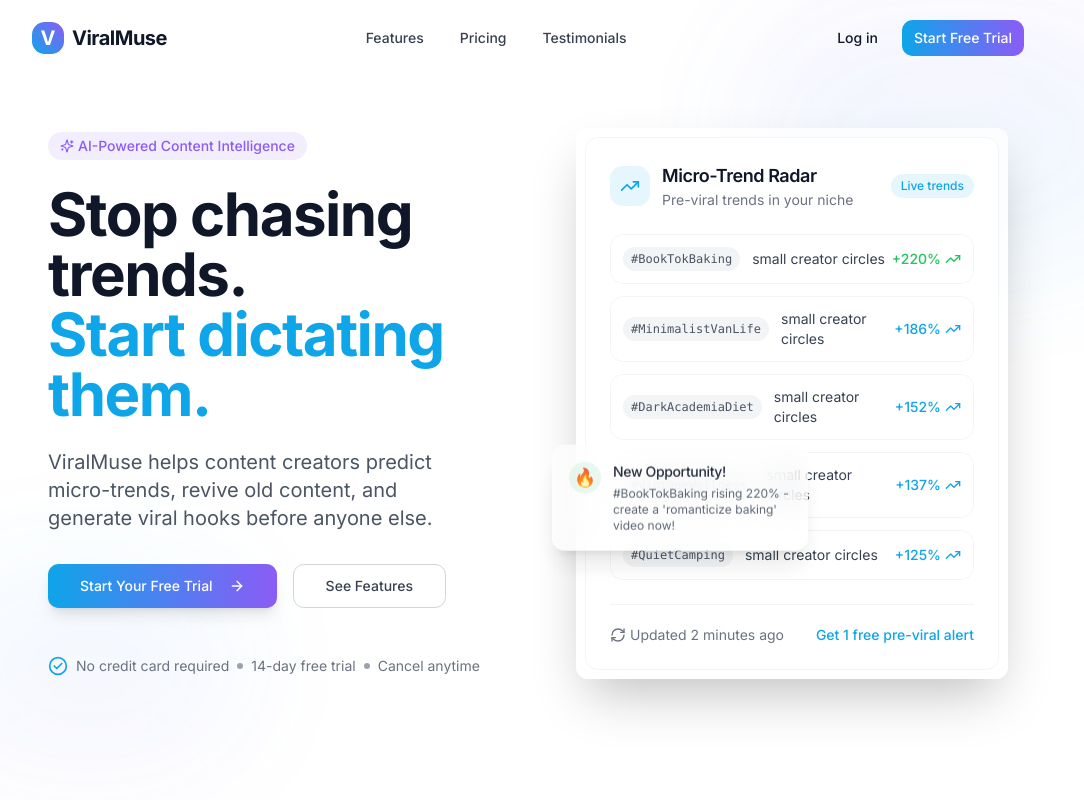
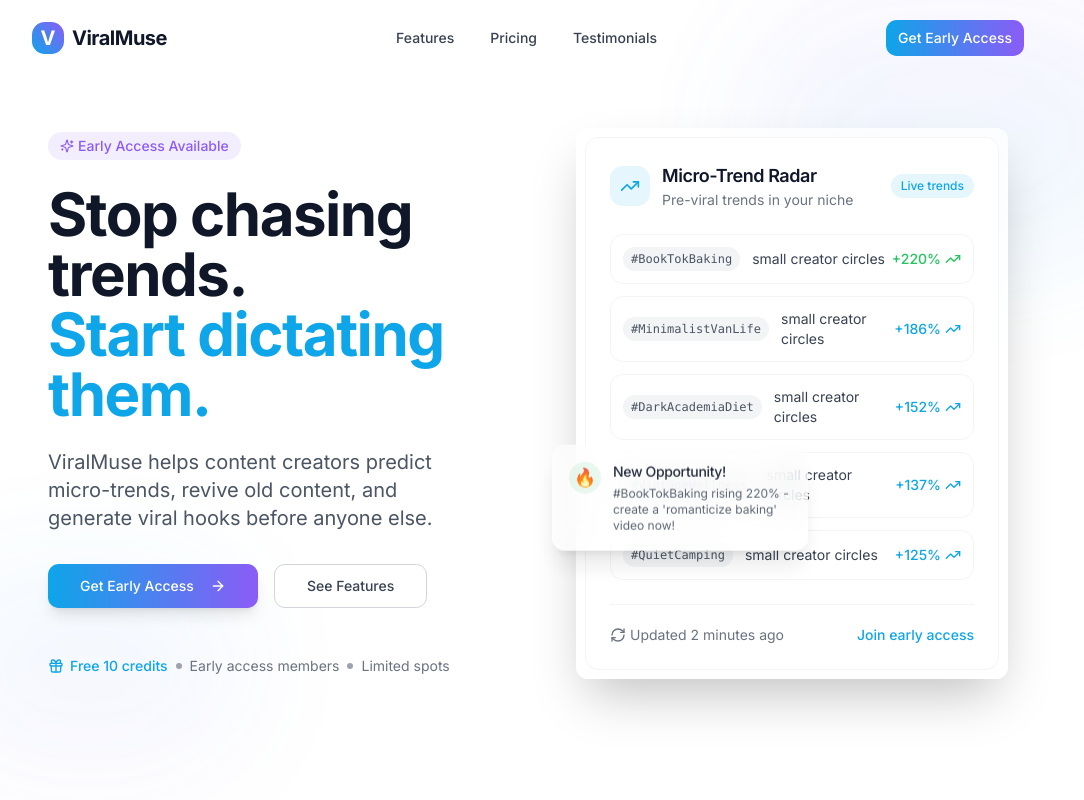
Before and after one commit to Advaithhhh/trendmuse-spark, a React (Vite) app: page / in a window 1280 px wide. Shown: the top 800 px of the page, without its empty margins (112-1196 px from the left). Built offline with nearby package versions, Linux system fonts and the light colour scheme.

Commit message:
Replace "Start Free Trial" with "Get Early Access"
- Replaced all instances of "Start Free Trial" and "Login" with "Get Early Access"
- Added a note about receiving 10 free credits upon early access registration.

```diff
--- a/src/components/HeroSection.tsx
+++ b/src/components/HeroSection.tsx
@@ -1,7 +1,8 @@
+
 import React, { useEffect, useRef } from "react";
 import { Link } from "react-router-dom";
 import { Button } from "@/components/ui/button";
-import { ArrowRight, TrendingUp, Sparkles, RefreshCw } from "lucide-react";
+import { ArrowRight, TrendingUp, Sparkles, RefreshCw, Gift } from "lucide-react";
 
 const HeroSection = () => {
   const trendingItemsRef = useRef<HTMLDivElement>(null);
@@ -53,7 +54,7 @@ const HeroSection = () => {
             <div className="flex items-center mb-6 space-x-2">
               <div className="bg-brand-purple/10 text-brand-purple rounded-full px-3 py-1 text-sm font-medium inline-flex items-center">
                 <Sparkles className="h-3.5 w-3.5 mr-1" />
-                <span>AI-Powered Content Intelligence</span>
+                <span>Early Access Available</span>
               </div>
             </div>
 
@@ -72,7 +73,7 @@ const HeroSection = () => {
                   size="lg"
                   className="bg-gradient-to-r from-brand-blue to-brand-purple text-white w-full sm:w-auto font-medium px-8 shadow-lg hover:shadow-xl transition-all duration-300 transform hover:-translate-y-1 hover:from-brand-blue/90 hover:to-brand-purple/90"
                 >
-                  <span>Start Your Free Trial</span>
+                  <span>Get Early Access</span>
                   <ArrowRight className="ml-2 h-4 w-4" />
                 </Button>
               </Link>
@@ -87,14 +88,14 @@ const HeroSection = () => {
             </div>
 
             <div className="flex items-center space-x-2 text-sm text-gray-500 dark:text-gray-400">
-              <svg className="h-5 w-5 text-brand-blue" viewBox="0 0 24 24" fill="none" xmlns="http://www.w3.org/2000/svg">
-                <path d="M7.5 12L10.5 15L16.5 9M22 12C22 17.5228 17.5228 22 12 22C6.47715 22 2 17.5228 2 12C2 6.47715 6.47715 2 12 2C17.5228 2 22 6.47715 22 12Z" stroke="currentColor" strokeWidth="2" strokeLinecap="round" strokeLinejoin="round" />
-              </svg>
-              <span>No credit card required</span>
+              <div className="flex items-center">
+                <Gift className="h-4 w-4 text-brand-blue mr-1.5" />
+                <span className="font-medium text-brand-blue">Free 10 credits</span>
+              </div>
               <div className="w-1.5 h-1.5 rounded-full bg-gray-400 dark:bg-gray-600" />
-              <span>14-day free trial</span>
+              <span>Early access members</span>
               <div className="w-1.5 h-1.5 rounded-full bg-gray-400 dark:bg-gray-600" />
-              <span>Cancel anytime</span>
+              <span>Limited spots</span>
             </div>
           </div>
 
@@ -151,7 +152,7 @@ const HeroSection = () => {
                         to="/register"
                         className="text-sm font-medium text-brand-blue hover:text-brand-purple transition-colors"
                       >
-                        Get 1 free pre-viral alert
+                        Join early access
                       </Link>
                     </div>
                   </div>
--- a/src/components/Navbar.tsx
+++ b/src/components/Navbar.tsx
@@ -106,17 +106,12 @@ const Navbar = () => {
 
         {/* Desktop Auth Buttons */}
         <div className="hidden md:flex items-center space-x-3">
-          <Link to="/login">
-            <Button variant="ghost" size="sm" className="font-medium">
-              Log in
-            </Button>
-          </Link>
           <Link to="/register">
             <Button
               size="sm"
               className="bg-gradient-to-r from-brand-blue to-brand-purple hover:from-brand-blue/90 hover:to-brand-purple/90 text-white font-medium transition-all duration-300 hover:shadow-lg"
             >
-              Start Free Trial
+              Get Early Access
             </Button>
           </Link>
         </div>
@@ -179,16 +174,11 @@ const Navbar = () => {
           </div>
 
           <div className="p-4 border-t border-gray-200 dark:border-gray-800 space-y-3">
-            <Link to="/login" onClick={closeMobileMenu}>
-              <Button variant="outline" className="w-full font-medium">
-                Log in
-              </Button>
-            </Link>
             <Link to="/register" onClick={closeMobileMenu}>
               <Button
                 className="w-full bg-gradient-to-r from-brand-blue to-brand-purple hover:from-brand-blue/90 hover:to-brand-purple/90 text-white font-medium"
               >
-                Start Free Trial
+                Get Early Access
               </Button>
             </Link>
           </div>
--- a/src/components/PricingTable.tsx
+++ b/src/components/PricingTable.tsx
@@ -1,7 +1,7 @@
 
 import React, { useState } from "react";
 import { Link } from "react-router-dom";
-import { Check, X, HelpCircle, ArrowRight } from "lucide-react";
+import { Check, X, HelpCircle, ArrowRight, Gift } from "lucide-react";
 import { Button } from "@/components/ui/button";
 import {
   Tooltip,
@@ -36,7 +36,7 @@ const PricingTable = () => {
         "Team accounts",
         "API access",
       ],
-      cta: "Start Hobbyist Trial",
+      cta: "Get Early Access",
       highlighted: false,
     },
     {
@@ -57,7 +57,7 @@ const PricingTable = () => {
         "Competitor gap reports",
         "API access",
       ],
-      cta: "Start Pro Creator Trial",
+      cta: "Get Early Access",
       highlighted: true,
       badge: "Most Popular",
     },
@@ -78,7 +78,7 @@ const PricingTable = () => {
         "Custom integrations",
       ],
       notIncluded: [],
-      cta: "Start Agency Trial",
+      cta: "Get Early Access",
       highlighted: false,
     },
   ];
@@ -110,7 +110,11 @@ const PricingTable = () => {
             Choose the plan that's right for you
           </h2>
           <p className="text-xl text-gray-600 dark:text-gray-300 mb-8">
-            All plans include a 14-day free trial. No credit card required.
+            <span className="font-medium text-brand-blue inline-flex items-center mr-2">
+              <Gift className="h-4 w-4 mr-1" />
+              Free 10 credits
+            </span>
+            when you register for early access.
           </p>
 
           {/* Billing Toggle */}
@@ -205,6 +209,11 @@ const PricingTable = () => {
                   </Button>
                 </Link>
 
+                <div className="flex items-center mb-6 text-sm">
+                  <Gift className="h-4 w-4 text-brand-blue mr-1.5" />
+                  <span className="text-brand-blue font-medium">Free 10 credits included</span>
+                </div>
+
                 <div className="border-t border-gray-200 dark:border-gray-800 pt-6">
                   <h4 className="font-medium mb-4">What's included:</h4>
                   <ul className="space-y-3">
--- a/src/pages/Index.tsx
+++ b/src/pages/Index.tsx
@@ -1,10 +1,11 @@
+
 import React from "react";
 import Navbar from "@/components/Navbar";
 import HeroSection from "@/components/HeroSection";
 import FeatureSection from "@/components/FeatureSection";
 import PricingTable from "@/components/PricingTable";
 import Footer from "@/components/Footer";
-import { ArrowRight, ArrowDownRight, Zap, Search, AlertCircle } from "lucide-react";
+import { ArrowRight, ArrowDownRight, Zap, Search, AlertCircle, Gift } from "lucide-react";
 import { Button } from "@/components/ui/button";
 import TestimonialCard from "@/components/TestimonialCard";
 import { Link } from "react-router-dom";
@@ -182,7 +183,7 @@ const Index = () => {
                     size="lg"
                     className="bg-gradient-to-r from-brand-blue to-brand-purple text-white font-medium px-8 shadow-lg hover:shadow-xl transition-all duration-300 transform hover:-translate-y-1 w-full sm:w-auto"
                   >
-                    <span>Start Your Free Trial</span>
+                    <span>Get Early Access</span>
                     <ArrowRight className="ml-2 h-4 w-4" />
                   </Button>
                 </Link>
@@ -196,9 +197,10 @@ const Index = () => {
                 </Button>
               </div>
 
-              <p className="text-sm text-gray-500 dark:text-gray-400 mt-6">
-                No credit card required. 14-day free trial.
-              </p>
+              <div className="flex items-center justify-center mt-6 text-sm text-gray-500 dark:text-gray-400 space-x-2">
+                <Gift className="h-4 w-4 text-brand-blue" />
+                <span className="font-medium text-brand-blue">Free 10 credits when you register for early access</span>
+              </div>
             </div>
           </div>
         </section>
```
